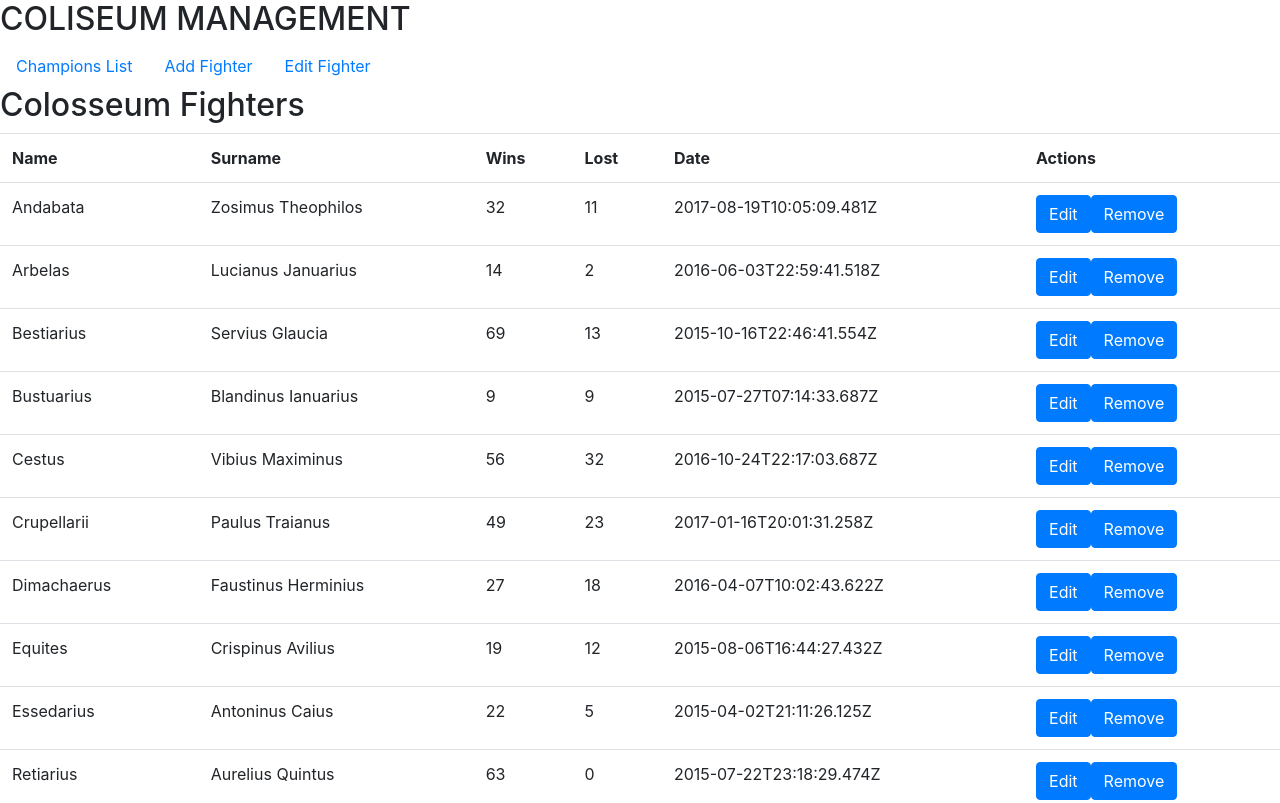
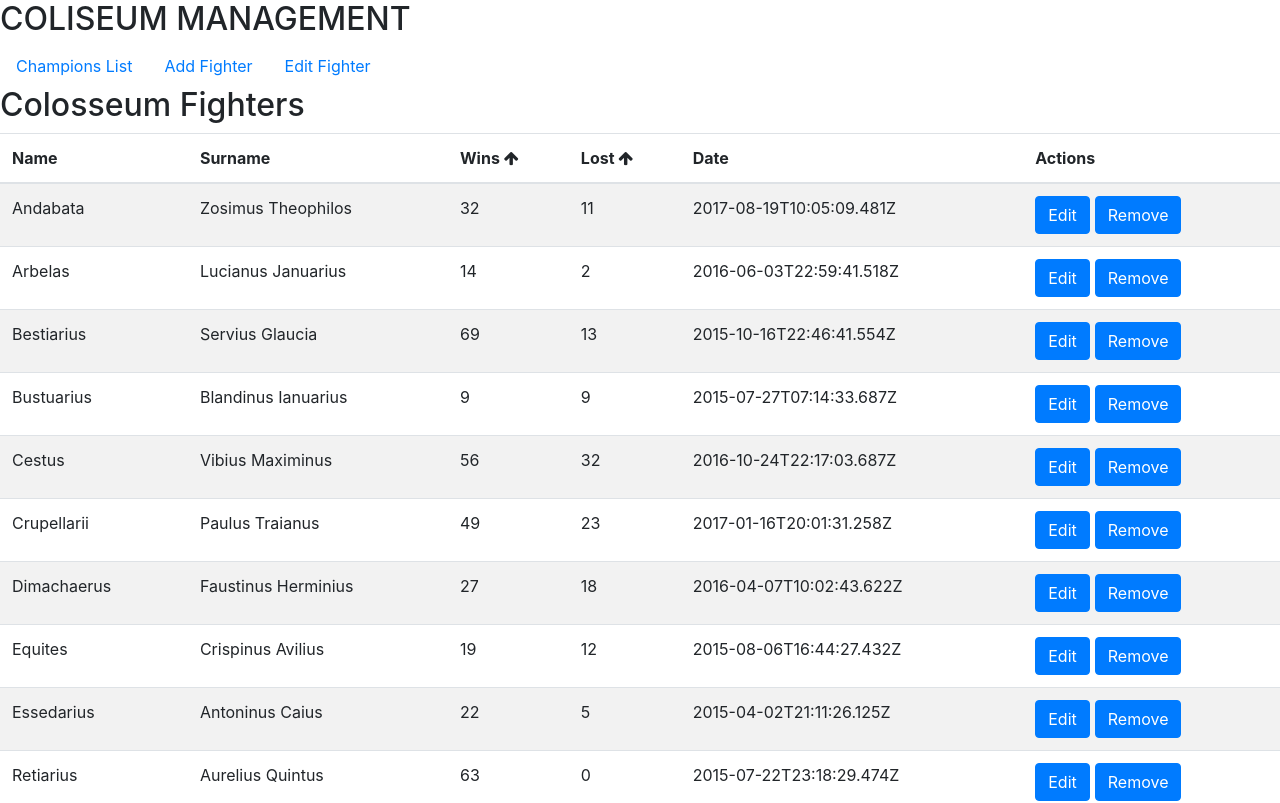
Before and after one commit to crisiiiii/test-cristian-2018, an Angular app in the folder project/colosseum-project/: page /champions-list in a window 1280 px wide. Shown: the top 803 px of the page. Built offline with nearby package versions, Linux system fonts and the light colour scheme.

Commit message:
feature(styles): add some styles

```diff
--- a/project/colosseum-project/src/app/modules/champions-list/champions-list.component.css
+++ b/project/colosseum-project/src/app/modules/champions-list/champions-list.component.css
@@ -1,20 +1,7 @@
-.fighter-table {
-  font-family: sans-serif;
-  -webkit-font-smoothing: antialiased;
-  font-size: 115%;
-  width: auto;
-  overflow: auto;
-  display: block;
-  }
-  .fighter-table th {
-  background-color: rgb(112, 196, 105);
-  font-weight: normal;
-  color: white;
-  padding: 20px 30px;
-  text-align: center;
-  }
-  .fighter-table td {
-  background-color: rgb(238, 238, 238);
-  padding: 20px 30px;
-  color: rgb(111, 111, 111);
-  }
+th.clickable {
+  cursor: pointer;
+}
+
+td button {
+  margin-right: 5px;
+}
--- a/project/colosseum-project/src/app/modules/champions-list/champions-list.component.html
+++ b/project/colosseum-project/src/app/modules/champions-list/champions-list.component.html
@@ -2,15 +2,18 @@
 
 <div class="alert alert-success" *ngIf="showSuccessAlert" role="alert">{{alertMessage}}</div>
 <form [formGroup]="fighterTableForm">
-  <table class="table" formArrayName="fighterDetails">
+  <table class="table table-striped" formArrayName="fighterDetails">
+    <thead>
       <tr>
         <th>Name</th>
         <th>Surname</th>
-      <th (click)="orderFighters('wins')">Wins</th>
-      <th (click)="orderFighters('lost')">Lost</th>
+        <th class="clickable" (click)="orderFighters('wins')">Wins <i class="fa fa-arrow-up"></i></th>
+        <th class="clickable" (click)="orderFighters('lost')">Lost <i class="fa fa-arrow-up"></i></th>
         <th>Date</th>
         <th>Actions</th>
       </tr>
+    </thead>
+    <tbody>
       <tr *ngFor="let fighter of fightersList; let index = index" [formGroupName]="index">
         <td>
           <span *ngIf="!editionMode(fighter.id)">{{fighter.name}}</span>
@@ -37,5 +40,6 @@
           <button type="button" *ngIf="editionMode(fighter.id)" (click)="cancelEdition(fighter.id)" class="btn btn-danger">Cancel</button>
         </td>
       </tr>
+    </tbody>
   </table>
 </form>
--- a/project/colosseum-project/src/index.html
+++ b/project/colosseum-project/src/index.html
@@ -7,6 +7,7 @@
 
   <meta name="viewport" content="width=device-width, initial-scale=1">
   <link rel="icon" type="image/x-icon" href="favicon.ico">
+  <link rel="stylesheet" href="https://cdnjs.cloudflare.com/ajax/libs/font-awesome/4.7.0/css/font-awesome.min.css">
 </head>
 <body>
   <app-root></app-root>
```
Lines whose indentation alone changed are shown as unchanged.
